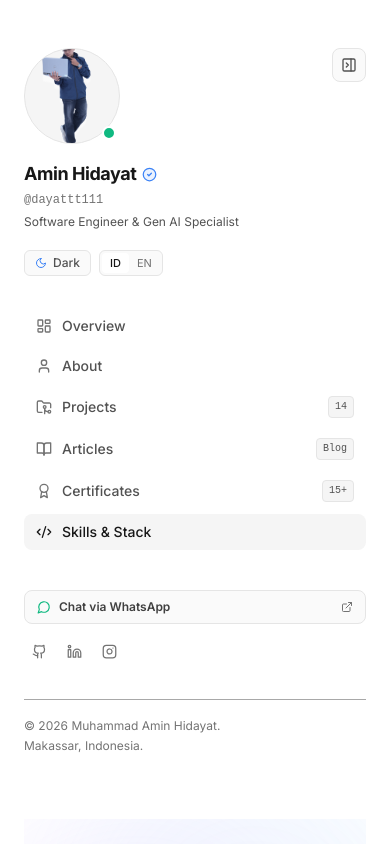
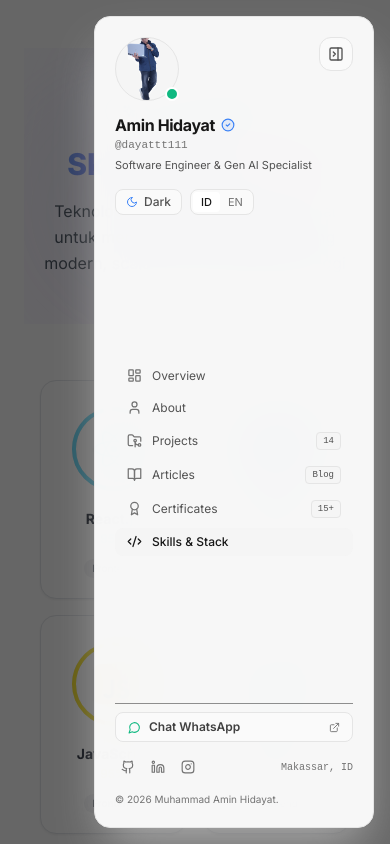
Before and after one commit to dayattt111/portofolio-daya, a React (Vite) app: page /skills in a window 390 px wide. Shown: the top 844 px of the page. Built offline with nearby package versions, Linux system fonts and the light colour scheme.

Commit message:
refactor: convert sidebar to fixed overlay layout with responsive container adjustments

```diff
--- a/src/App.tsx
+++ b/src/App.tsx
@@ -38,11 +38,11 @@ function App() {
     <Router>
       <div className={`min-h-screen ${isDark ? 'dark bg-neutral-950 text-neutral-100' : 'bg-white text-neutral-900'} antialiased selection:bg-neutral-800 selection:text-white transition-colors duration-200 relative`}>
 
-        {/* Floating Toggle Button (Tampil saat sidebar ditutup) */}
+        {/* ── FLOATING OPEN BUTTON (Hadir saat sidebar ditutup) ── */}
         {!isSidebarOpen && (
           <button
             onClick={() => setIsSidebarOpen(true)}
-            className={`fixed top-8 right-6 lg:right-10 z-40 flex items-center gap-2 px-3.5 py-2 rounded-xl border shadow-lg backdrop-blur-md transition-all duration-200 hover:scale-105 active:scale-95 ${
+            className={`fixed top-6 right-6 z-40 flex items-center gap-2 px-3.5 py-2 rounded-xl border shadow-xl backdrop-blur-md transition-all duration-200 hover:scale-105 active:scale-95 ${
               isDark
                 ? 'border-neutral-800 bg-neutral-900/90 text-neutral-200 hover:bg-neutral-800 hover:border-neutral-700'
                 : 'border-neutral-200 bg-white/95 text-neutral-800 hover:bg-neutral-50 shadow-neutral-200/50'
@@ -55,16 +55,15 @@ function App() {
           </button>
         )}
 
-        {/* Centered Main Layout Container */}
-        <div className={`mx-auto px-6 py-12 lg:py-20 transition-all duration-300 ${
-          isSidebarOpen ? 'max-w-6xl' : 'max-w-4xl'
-        }`}>
-          <div className={`grid grid-cols-1 ${
-            isSidebarOpen ? 'lg:grid-cols-[1fr_260px] gap-12 lg:gap-16' : ''
-          } items-start`}>
-
-            {/* Main Content (Kolom Kiri di Desktop) */}
-            <main className="min-w-0 order-2 lg:order-1">
+        {/* ── MAIN CONTENT WRAPPER (RESPONSIF MENYESUAIKAN BUKA/TUTUP) ── */}
+        <div
+          className={`px-6 py-12 lg:py-20 transition-all duration-300 ease-in-out ${
+            isSidebarOpen
+              ? 'max-w-5xl mx-auto lg:mr-[305px] xl:mr-[320px]'
+              : 'max-w-5xl mx-auto'
+          }`}
+        >
+          <main className="min-w-0">
             <Suspense fallback={<PageLoader />}>
               <Routes>
                 <Route path="/" element={<Home />} />
@@ -76,19 +75,14 @@ function App() {
               </Routes>
             </Suspense>
           </main>
+        </div>
 
-            {/* Sidebar (Kolom Kanan di Desktop, Tetap Sticky saat Scroll) */}
-            {isSidebarOpen && (
-              <div className="order-1 lg:order-2 w-full">
+        {/* ── FIXED NON-SCROLLABLE SIDEBAR ── */}
         <Sidebar
           isOpen={isSidebarOpen}
-                  onToggle={() => setIsSidebarOpen(false)}
+          onToggle={() => setIsSidebarOpen((prev) => !prev)}
         />
-              </div>
-            )}
 
-          </div>
-        </div>
       </div>
     </Router>
   );
--- a/src/components/Sidebar.tsx
+++ b/src/components/Sidebar.tsx
@@ -26,8 +26,8 @@ interface NavItem {
 }
 
 interface SidebarProps {
-  isOpen?: boolean;
-  onToggle?: () => void;
+  isOpen: boolean;
+  onToggle: () => void;
 }
 
 const NAV_ITEMS: NavItem[] = [
@@ -45,7 +45,7 @@ const SOCIAL_LINKS = [
   { href: 'https://www.instagram.com/ur.dayaa/', icon: Instagram, label: 'Instagram' },
 ];
 
-export default function Sidebar({ onToggle }: SidebarProps) {
+export default function Sidebar({ isOpen, onToggle }: SidebarProps) {
   const { theme, toggleTheme } = useTheme();
   const location = useLocation();
   const isDark = theme === 'dark';
@@ -55,33 +55,50 @@ export default function Sidebar({ onToggle }: SidebarProps) {
 
   /* Style tokens */
   const navLinkActive = isDark
-    ? 'bg-neutral-900 text-neutral-100'
-    : 'bg-neutral-100 text-neutral-900';
+    ? 'bg-neutral-900 text-neutral-100 font-medium'
+    : 'bg-neutral-100 text-neutral-900 font-medium';
 
   const navLinkIdle = isDark
     ? 'text-neutral-400 hover:text-neutral-200 hover:bg-neutral-900/50'
     : 'text-neutral-600 hover:text-neutral-900 hover:bg-neutral-100';
 
   return (
-    <aside className="w-full lg:sticky lg:top-12 space-y-8 max-h-[calc(100vh-5rem)] overflow-y-auto scrollbar-none pb-4">
-      {/* ── PROFILE HEADER ── */}
-      <div className="space-y-4">
-        {/* Top Header Row: Avatar & Toggle Close */}
-        <div className="flex items-start justify-between gap-3">
-          {/* Avatar Profil Bundar */}
-          <div className="relative inline-block shrink-0">
+    <>
+      {/* ── MOBILE BACKDROP OVERLAY ── */}
+      {isOpen && (
+        <div
+          onClick={onToggle}
+          className="lg:hidden fixed inset-0 z-40 bg-black/60 backdrop-blur-xs transition-opacity duration-300"
+          aria-hidden="true"
+        />
+      )}
+
+      {/* ── FIXED RIGHT SIDEBAR (NO SCROLL, OVERFLOW HIDDEN) ── */}
+      <aside
+        className={`fixed top-4 right-4 bottom-4 w-[280px] lg:w-[290px] z-50 rounded-2xl border p-5 flex flex-col justify-between overflow-hidden shadow-2xl transition-transform duration-300 ease-in-out select-none ${
+          isDark
+            ? 'bg-neutral-950/95 border-neutral-800 text-neutral-200 backdrop-blur-xl'
+            : 'bg-white/95 border-neutral-200 text-neutral-800 backdrop-blur-xl shadow-neutral-200/60'
+        } ${isOpen ? 'translate-x-0' : 'translate-x-[calc(100%+2rem)] pointer-events-none'}`}
+        aria-label="Main Portfolio Sidebar"
+      >
+        {/* ── TOP SECTION: AVATAR & IDENTITY ── */}
+        <div className="space-y-3.5 flex-shrink-0">
+          {/* Header Row: Avatar + Toggle Close Button */}
+          <div className="flex items-start justify-between">
+            <div className="relative inline-block">
               <img
                 src="/images/profile/pp.png"
                 alt="Muhammad Amin Hidayat"
-              className={`rounded-full w-24 h-24 object-cover border ${
+                className={`rounded-full w-16 h-16 object-cover border ${
                   isDark ? 'border-neutral-800 bg-neutral-900' : 'border-neutral-200 bg-neutral-100'
                 }`}
                 onError={(e) => {
                   (e.target as HTMLImageElement).src = '/profil.svg';
                 }}
               />
-            {/* Active online indicator */}
-            <span className="absolute bottom-1 right-1 flex h-3.5 w-3.5">
+              {/* Online indicator */}
+              <span className="absolute bottom-0 right-0 flex h-3.5 w-3.5">
                 <span className="animate-ping absolute inline-flex h-full w-full rounded-full bg-emerald-400 opacity-60" />
                 <span
                   className={`relative inline-flex rounded-full h-3.5 w-3.5 bg-emerald-500 border-2 ${
@@ -91,13 +108,12 @@ export default function Sidebar({ onToggle }: SidebarProps) {
               </span>
             </div>
 
-          {/* Toggle Button Tutup Sidebar */}
-          {onToggle && (
+            {/* Toggle Button untuk Menutup Sidebar */}
             <button
               onClick={onToggle}
               title="Tutup sidebar"
               aria-label="Tutup sidebar"
-              className={`p-2 rounded-lg border transition-colors ${
+              className={`p-2 rounded-xl border transition-colors ${
                 isDark
                   ? 'border-neutral-800 bg-neutral-900/80 text-neutral-400 hover:text-white hover:bg-neutral-800 hover:border-neutral-700'
                   : 'border-neutral-200 bg-neutral-50 text-neutral-600 hover:text-neutral-900 hover:bg-neutral-100'
@@ -105,32 +121,31 @@ export default function Sidebar({ onToggle }: SidebarProps) {
             >
               <PanelRightClose size={16} />
             </button>
-          )}
           </div>
 
-        {/* Nama & Handle + Verification Badge */}
-        <div className="space-y-1">
+          {/* Name & Handle */}
+          <div className="space-y-0.5">
             <div className="flex items-center gap-1.5">
-            <h2 className={`font-bold text-lg tracking-tight ${isDark ? 'text-white' : 'text-neutral-900'}`}>
+              <h2 className={`font-bold text-base tracking-tight leading-tight ${isDark ? 'text-white' : 'text-neutral-900'}`}>
                 Amin Hidayat
               </h2>
               <CheckCircle2
-              size={15}
+                size={14}
                 className="text-blue-500 fill-blue-500/10 shrink-0"
                 aria-label="Verified Profile"
               />
             </div>
-          <p className="text-xs font-mono text-neutral-500">@dayattt111</p>
-          <p className={`text-xs ${isDark ? 'text-neutral-400' : 'text-neutral-600'} pt-0.5`}>
+            <p className="text-[11px] font-mono text-neutral-500">@dayattt111</p>
+            <p className={`text-[11px] ${isDark ? 'text-neutral-400' : 'text-neutral-600'} leading-snug pt-0.5`}>
               Software Engineer &amp; Gen AI Specialist
             </p>
           </div>
 
-        {/* Quick Switcher / Utilities Toggle */}
-        <div className="flex items-center gap-2 pt-1">
+          {/* Utilities / Switcher */}
+          <div className="flex items-center gap-2 pt-0.5">
             <button
               onClick={toggleTheme}
-            className={`inline-flex items-center gap-1.5 px-2.5 py-1 rounded-md text-xs font-medium border transition-colors ${
+              className={`inline-flex items-center gap-1.5 px-2.5 py-1 rounded-lg text-xs font-medium border transition-colors ${
                 isDark
                   ? 'border-neutral-800 bg-neutral-900 text-neutral-300 hover:text-white hover:border-neutral-700'
                   : 'border-neutral-200 bg-neutral-50 text-neutral-600 hover:text-neutral-900 hover:border-neutral-300'
@@ -142,7 +157,7 @@ export default function Sidebar({ onToggle }: SidebarProps) {
             </button>
 
             <div
-            className={`inline-flex items-center rounded-md border p-0.5 text-xs ${
+              className={`inline-flex items-center rounded-lg border p-0.5 text-xs ${
                 isDark ? 'border-neutral-800 bg-neutral-900/50' : 'border-neutral-200 bg-neutral-50'
               }`}
             >
@@ -160,8 +175,8 @@ export default function Sidebar({ onToggle }: SidebarProps) {
           </div>
         </div>
 
-      {/* ── VERTICAL NAVIGATION ── */}
-      <nav className="flex flex-wrap lg:flex-col gap-1" aria-label="Main Navigation">
+        {/* ── MIDDLE SECTION: VERTICAL NAVIGATION ── */}
+        <nav className="space-y-1 my-auto py-2" aria-label="Main Navigation">
           {NAV_ITEMS.map((item) => {
             const Icon = item.icon;
             const active = isActive(item.path);
@@ -170,17 +185,17 @@ export default function Sidebar({ onToggle }: SidebarProps) {
               <Link
                 key={item.path}
                 to={item.path}
-              className={`w-full flex items-center justify-between px-3 py-2 rounded-lg text-sm font-medium transition-colors ${
+                className={`w-full flex items-center justify-between px-3 py-1.5 rounded-lg text-xs transition-colors ${
                   active ? navLinkActive : navLinkIdle
                 }`}
               >
                 <div className="flex items-center gap-2.5">
-                <Icon size={16} className={active ? (isDark ? 'text-white' : 'text-neutral-900') : 'text-neutral-500'} />
+                  <Icon size={15} className={active ? (isDark ? 'text-white' : 'text-neutral-900') : 'text-neutral-500'} />
                   <span>{item.label}</span>
                 </div>
                 {item.badge && (
                   <span
-                  className={`text-[10px] font-mono px-1.5 py-0.2 rounded border ${
+                    className={`text-[9px] font-mono px-1.5 py-0.2 rounded border ${
                       active
                         ? isDark
                           ? 'border-neutral-700 bg-neutral-800 text-neutral-300'
@@ -198,27 +213,28 @@ export default function Sidebar({ onToggle }: SidebarProps) {
           })}
         </nav>
 
-      {/* ── CONNECT & SOCIAL ── */}
-      <div className="space-y-3 pt-2">
-        {/* WhatsApp Quick Action */}
+        {/* ── BOTTOM SECTION: SOCIAL & COPYRIGHT ── */}
+        <div className="space-y-3 pt-2 border-t border-neutral-800/50 flex-shrink-0">
+          {/* WhatsApp Action */}
           <a
             href="https://wa.me/6288242763942?text=Halo%20Amin%2C%20saya%20melihat%20portfolio%20kamu!"
             target="_blank"
             rel="noopener noreferrer"
-          className={`w-full inline-flex items-center justify-between px-3 py-2 rounded-lg text-xs font-semibold border transition-colors ${
+            className={`w-full inline-flex items-center justify-between px-3 py-1.5 rounded-lg text-xs font-semibold border transition-colors ${
               isDark
                 ? 'border-neutral-800 bg-neutral-900/60 text-neutral-300 hover:bg-neutral-800 hover:text-white hover:border-neutral-700'
                 : 'border-neutral-200 bg-neutral-50 text-neutral-700 hover:bg-neutral-100 hover:text-neutral-900'
             }`}
           >
             <div className="flex items-center gap-2">
-            <MessageCircle size={14} className="text-emerald-500" />
-            <span>Chat via WhatsApp</span>
+              <MessageCircle size={13} className="text-emerald-500" />
+              <span>Chat WhatsApp</span>
             </div>
-          <ExternalLink size={12} className="text-neutral-500" />
+            <ExternalLink size={11} className="text-neutral-500" />
           </a>
 
-        {/* Social Icons */}
+          {/* Social Media Links */}
+          <div className="flex items-center justify-between">
             <div className="flex items-center gap-1">
               {SOCIAL_LINKS.map((s) => {
                 const SIcon = s.icon;
@@ -230,27 +246,29 @@ export default function Sidebar({ onToggle }: SidebarProps) {
                     rel="noopener noreferrer"
                     title={s.label}
                     aria-label={s.label}
-                className={`p-2 rounded-lg text-neutral-500 transition-colors ${
+                    className={`p-1.5 rounded-lg text-neutral-500 transition-colors ${
                       isDark
                         ? 'hover:text-neutral-200 hover:bg-neutral-900'
                         : 'hover:text-neutral-900 hover:bg-neutral-100'
                     }`}
                   >
-                <SIcon size={15} />
+                    <SIcon size={14} />
                   </a>
                 );
               })}
             </div>
+
+            <span className="text-[10px] text-neutral-500 font-mono">
+              Makassar, ID
+            </span>
           </div>
 
-      {/* ── COPYRIGHT FOOTER ── */}
-      <div className="pt-4 border-t border-neutral-800/40">
-        <p className="text-xs text-neutral-500 leading-relaxed">
+          {/* Copyright text */}
+          <p className="text-[10px] text-neutral-500">
             &copy; {new Date().getFullYear()} Muhammad Amin Hidayat.
-          <br />
-          Makassar, Indonesia.
           </p>
         </div>
       </aside>
+    </>
   );
 }
```
Lines whose indentation alone changed are shown as unchanged.
